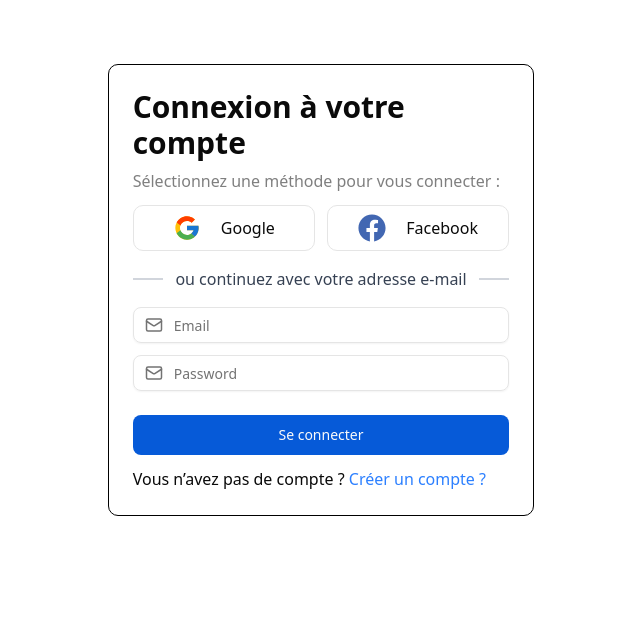
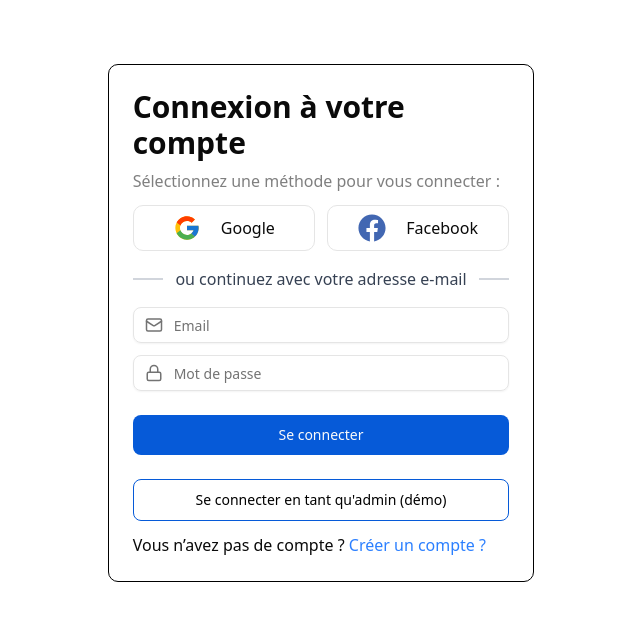
Before and after one commit to FanouRFC/google-oauth-authentication, a React app in the folder client/: page /login in a window 1280 px wide. Shown: the top 620 px of the page, without its empty margins (319-959 px from the left). Built offline with nearby package versions, Linux system fonts and the light colour scheme; the HTML template or start-up script is replaced by a standard one.

Commit message:
feat: ui pour acceder a admin

```diff
--- a/client/src/pages/login.tsx
+++ b/client/src/pages/login.tsx
@@ -1,4 +1,4 @@
-import { Mail } from "lucide-react";
+import { Lock, Mail } from "lucide-react";
 import CInput from "../components/custom/input";
 import { Button } from "../components/ui/button";
 import { FcGoogle } from "react-icons/fc";
@@ -21,9 +21,6 @@ export default function Login() {
   }
 
   async function login() {
-    if (userData.email == "admin@gmail.com" && userData.password == "1234") {
-      return navigate("/admin");
-    }
     try {
       const req = await axiosInstance.post("auth/login", userData);
       if (req.data) {
@@ -49,6 +46,7 @@ export default function Login() {
       <div className="flex flex-col gap-3 border border-black p-6 rounded-lg xl:w-1/3 ">
         <div className="flex flex-col gap-2">
           <p className="font-bold text-3xl">Connexion à votre compte</p>
+
           <p className="text-black/50 font-medium">
             Sélectionnez une méthode pour vous connecter :
           </p>
@@ -57,19 +55,19 @@ export default function Login() {
         <div className="grid grid-cols-2 gap-3 ">
           {/* login button with google */}
           <div
-            className=" border rounded-lg p-2 cursor-pointer"
+            className=" border rounded-lg p-2 cursor-pointer hover:bg-gray-100"
             onClick={() => {
               loginWithGoogle();
             }}
           >
-            <div className="flex items-center justify-center gap-5">
+            <div className="flex items-center justify-center gap-5 ">
               <FcGoogle className="size-7" />
               <p>Google</p>
             </div>
           </div>
           {/* login button with google */}
           <div
-            className=" border rounded-lg p-2 cursor-pointer"
+            className=" border rounded-lg p-2 cursor-pointer hover:bg-gray-100"
             onClick={() => {
               loginWithFacebook();
             }}
@@ -112,9 +110,9 @@ export default function Login() {
             }}
           />
           <CInput
-            placeholder="Password"
+            placeholder="Mot de passe"
             type="password"
-            Icone={Mail}
+            Icone={Lock}
             id="password"
             onChange={(e: ChangeEvent<HTMLInputElement>) => {
               onHandleChange(e);
@@ -123,9 +121,18 @@ export default function Login() {
 
           <Button
             type="submit"
-            className="mt-3 py-5 cursor-pointer bg-[#065AD8]"
+            className="mt-3 py-5 cursor-pointer bg-[#065AD8] hover:bg-[#0e3877]"
           >
             Se connecter
+          </Button>
+          <Button
+            type="button"
+            className="mt-3 py-5 cursor-pointer border border-[#065AD8] bg-white text-black hover:bg-[#065AD8] hover:text-white"
+            onClick={() => {
+              navigate("/admin");
+            }}
+          >
+            Se connecter en tant qu'admin (démo)
           </Button>
 
           <p>
```
